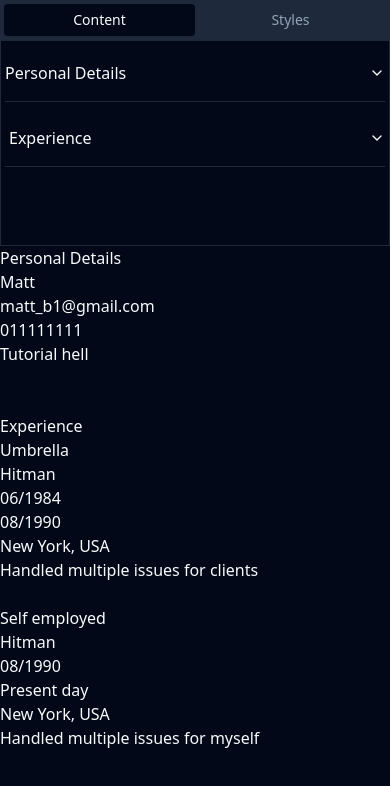
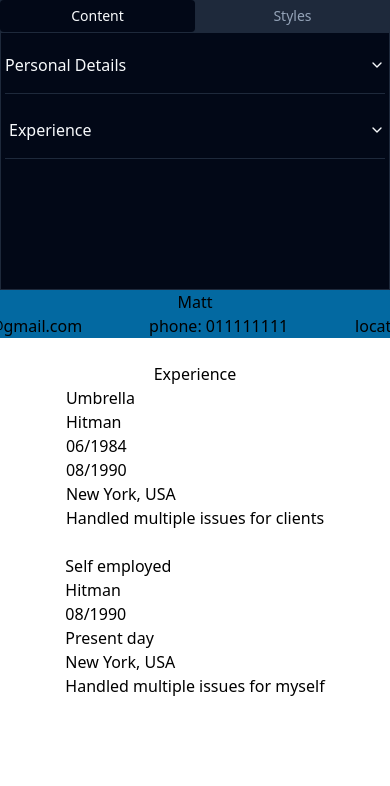
Before and after one commit to mattbro369/cv-builder, a React (Vite) app: page / in a window 390 px wide. Shown: the top 786 px of the page. Built offline with nearby package versions, Linux system fonts and the light colour scheme.

Commit message:
breakpoint changes

```diff
--- a/src/App.tsx
+++ b/src/App.tsx
@@ -38,7 +38,7 @@ function App() {
 		},
 	]);
 
-	const handleChange = (event: ChangeEvent<HTMLInputElement>): void => {
+	const handleDetailsChange = (event: ChangeEvent<HTMLInputElement>): void => {
 		const { id, value } = event.currentTarget;
 		setDetailsData((prevState) => ({
 			...prevState,
@@ -81,16 +81,16 @@ function App() {
 		);
 	};
 
-	const isSmallScreen = useMediaQuery({ query: '(max-width: 640px)' });
+	const isSmallScreen = useMediaQuery({ query: '(max-width: 768px)' });
 
 	return (
-		<div className="min-h-screen dark bg-background text-foreground flex flex-col sm:grid sm:grid-cols-[80px_320px_1fr] sm:grid-rows-1">
+		<div className="min-h-screen dark bg-background text-foreground flex flex-col md:grid md:grid-cols-[80px_300px_1fr] md:grid-rows-1 ">
 			<TabComponent isSmallScreen={isSmallScreen} />
 
 			<div className="border-border border-solid border flex-1 ">
 				<DetailsInput
 					details={detailsData}
-					handleChange={handleChange}
+					handleChange={handleDetailsChange}
 				/>
 				<ExperienceInput
 					positions={positions}
@@ -101,7 +101,9 @@ function App() {
 			</div>
 
 			{/* OUTPUT */}
-			<div className="flex-1 flex flex-col">
+			<div
+				className="flex-1 flex flex-col bg-white text-black items-center overflow-scroll
+			">
 				<RenderDetails detailsData={detailsData} />
 				<br />
 
--- a/src/UI/output/RenderDetails.tsx
+++ b/src/UI/output/RenderDetails.tsx
@@ -6,16 +6,34 @@ type RenderDetailsProps = {
 
 function RenderDetails({ detailsData }: RenderDetailsProps) {
 	return (
-		<>
-			<h1>Personal Details </h1>
+		<div className="bg-sky-700 flex flex-col w-full justify-center items-center min-w-[768px]">
 			<div>
-				{Object.entries(detailsData).map((property, key) => {
-					return <div key={key}>{property[1]}</div>;
-				})}
-				<br />
+				<h1>{detailsData.name}</h1>
 			</div>
-		</>
+			<div className="flex w-full">
+				<div className="flex flex-1 justify-evenly">
+					{Object.entries(detailsData)
+						.slice(1)
+						.map((property, index) => {
+							return (
+								<p key={index}>
+									{property[0]}: {property[1]}
+								</p>
+							);
+						})}
+				</div>
+			</div>
+		</div>
 	);
 }
 
 export default RenderDetails;
+
+{
+	/* <div>
+				{Object.entries(detailsData).map((property) => {
+					return <div key={property[0]}>{property[1]}</div>;
+				})}
+				<br />
+			</div> */
+}
--- a/src/UI/tabs/TabButton.tsx
+++ b/src/UI/tabs/TabButton.tsx
@@ -20,7 +20,7 @@ function TabButton({ value, isSmallScreen }: IProps) {
 	return (
 		<TabsTrigger
 			value={value}
-			className="sm:w-20">
+			className="m:w-20">
 			<div className="flex flex-col items-center gap-1">
 				{!isSmallScreen && icon}
 				<p className="text-sm">
--- a/src/UI/tabs/TabComponent.tsx
+++ b/src/UI/tabs/TabComponent.tsx
@@ -7,7 +7,7 @@ function TabComponent({ isSmallScreen }: { isSmallScreen: boolean }) {
 			<Tabs
 				defaultValue="content"
 				className="w-full h-full">
-				<TabsList className="grid w-full grid-cols-2 h-full rounded-none sm:flex sm:flex-col justify-start ">
+				<TabsList className="grid p-0 w-full grid-cols-2 h-full rounded-none md:flex md:flex-col justify-start ">
 					<TabButton
 						value="content"
 						isSmallScreen={isSmallScreen}
```
